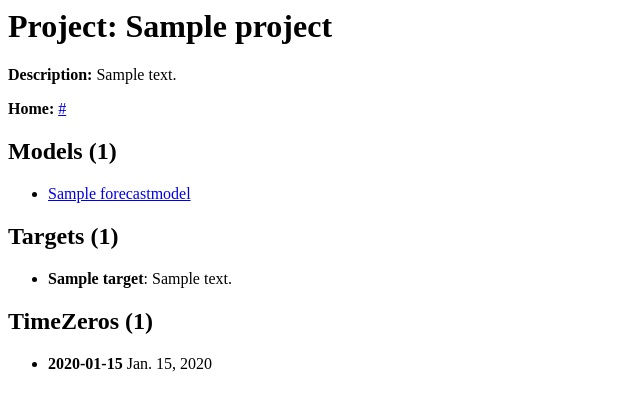
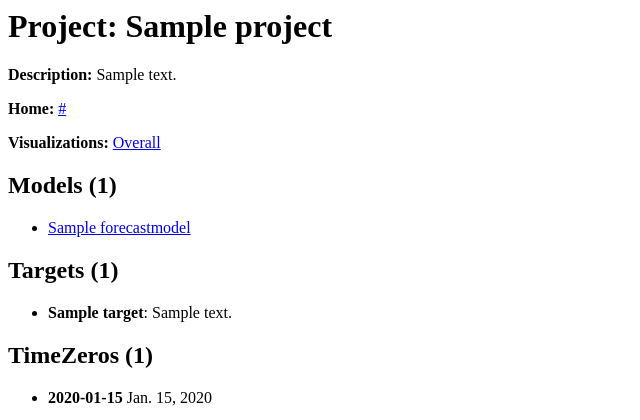
Before and after one commit to reichlab/forecast-repository, a Django app: a page that uses forecast_app/templates/forecast_app/project_detail.html in a window 1280 px wide. Shown: the top 420 px of the page, without its empty margins (0-640 px from the left). Run offline with Django 3.2, Linux system fonts and the light colour scheme; tables that the repository leaves empty hold one stand-in row (values such as "Sample post").

Commit message:
added placeholder for project_visualizations.html

```diff
--- a/forecast_app/templates/forecast_app/project_detail.html
+++ b/forecast_app/templates/forecast_app/project_detail.html
@@ -2,7 +2,7 @@
 
 <p><strong>Description:</strong> {{ project.description }}</p>
 <p><strong>Home:</strong> <a href="{{ project.url }}">{{ project.url }}</a></p>
-
+<p><strong>Visualizations:</strong> <a href="{% url 'project-visualizations' project.pk %}">Overall</a></p>
 
 <h2>Models ({{ project.forecastmodel_set.all | length }})</h2>
 <ul>
--- /dev/null
+++ b/forecast_app/templates/project_visualizations.html
@@ -0,0 +1,3 @@
+<h1>Project Visualizations</h1>
+
+<p>todo: Show the "Mean Log Score" table for {{ project }}'s ForecastModels: {{ project.forecastmodel_set.all }}</p>
--- a/forecast_app/urls.py
+++ b/forecast_app/urls.py
@@ -5,6 +5,7 @@ from . import views
 urlpatterns = [
     url(r'^$', views.index, name='index'),
     url(r'^project/(?P<pk>\d+)$', views.ProjectDetailView.as_view(), name='project-detail'),
+    url(r'^project/(?P<pk>\d+)/visualizations$', views.project_visualizations, name='project-visualizations'),
     url(r'^model/(?P<pk>\d+)$', views.ForecastModelDetailView.as_view(), name='forecastmodel-detail'),
     url(r'^forecast/(?P<pk>\d+)$', views.ForecastDetailView.as_view(), name='forecast-detail'),
 ]
--- a/forecast_app/views.py
+++ b/forecast_app/views.py
@@ -5,11 +5,30 @@ from forecast_app.models import Project, ForecastModel, Forecast
 
 
 def index(request):
+    """
+    View function for home page of site.
+    """
     projects = Project.objects.all()
     return render(
         request,
         'index.html',
         context={'projects': projects},
+    )
+
+
+def project_visualizations(request, pk):
+    """
+    View function to render various visualizations for a particular project.
+
+    :param request:
+    :param pk:
+    :return:
+    """
+    project = Project.objects.get(pk=pk)
+    return render(
+        request,
+        'project_visualizations.html',
+        context={'project': project},
     )
 
 
```
